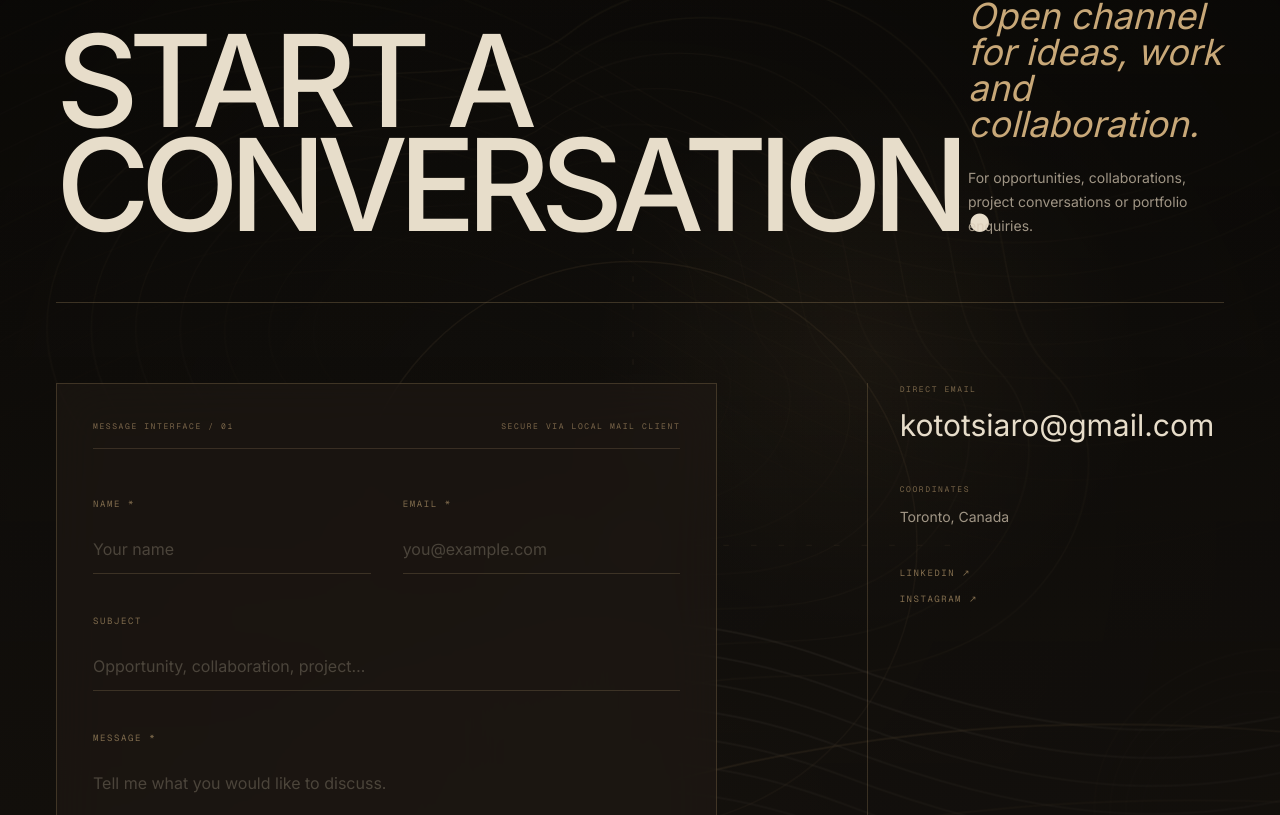
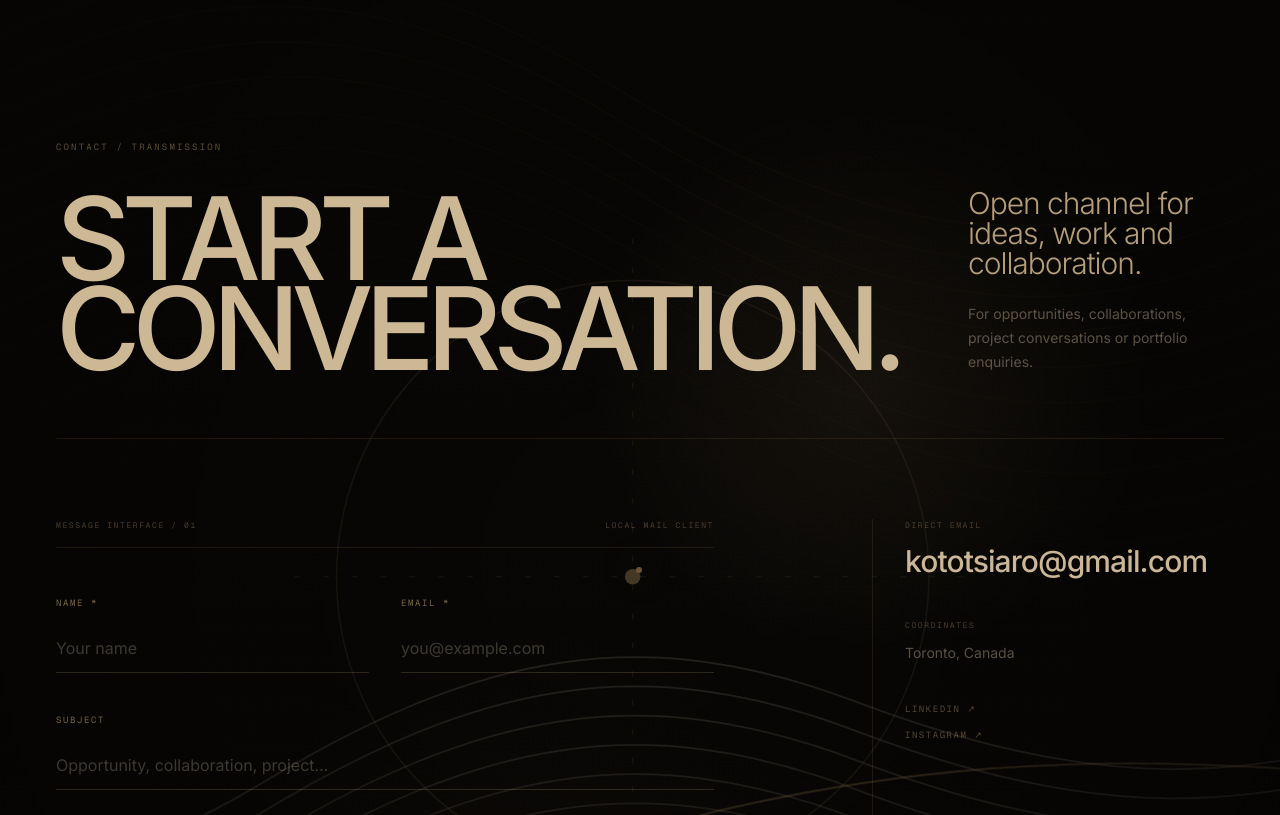
Before and after one commit to Mercy1o/tsiaro-portfolio, a Next.js app: page /contact in a window 1280 px wide. Shown: the part 185-1000 px from the top of the page. Built offline with nearby package versions, Linux system fonts and the light colour scheme.

Commit message:
refactor: blend contact page into continuous dark terrain

```diff
--- a/app/contact/page.tsx
+++ b/app/contact/page.tsx
@@ -10,55 +10,49 @@ export const metadata: Metadata = {
 
 export default function ContactPage() {
   return (
-    <main className="relative min-h-screen overflow-hidden bg-[#17130f] px-5 pb-20 pt-32 text-[#e7ddca] md:px-10 md:pb-28 md:pt-40 lg:px-14">
-      <AtmosphericTerrain variant="hybrid" tone="dark" className="opacity-90" />
-      <div className="absolute inset-0 bg-[linear-gradient(180deg,rgba(23,19,15,.18),rgba(23,19,15,.66)_56%,rgba(23,19,15,.9))]" />
+    <main className="relative min-h-screen overflow-hidden bg-[#090806] px-5 pb-20 pt-32 text-[#cbb798] md:px-10 md:pb-28 md:pt-40 lg:px-14">
+      <AtmosphericTerrain variant="liquid" tone="dark" className="fixed inset-0 opacity-55" />
+      <div className="fixed inset-x-0 top-0 h-44 bg-gradient-to-b from-[#070706] via-[#070706]/76 to-transparent" />
+      <div className="fixed inset-x-0 bottom-0 h-48 bg-gradient-to-t from-[#070706] via-[#070706]/72 to-transparent" />
 
       <div className="relative z-10 mx-auto max-w-[1600px]">
-        <header className="grid gap-12 border-b border-[#c8a878]/25 pb-16 md:grid-cols-12 md:items-end">
+        <header className="grid min-h-[58vh] gap-12 border-b border-[#a98758]/14 pb-16 md:grid-cols-12 md:items-end">
           <div className="md:col-span-9">
-            <p className="font-mono text-[9px] uppercase tracking-[.24em] text-[#c8a878]/68">CONTACT / TRANSMISSION</p>
-            <h1 className="resonance-title mt-10 max-w-[1450px] text-[#e7ddca]">
-              Start a<br />conversation.
-            </h1>
+            <p className="font-mono text-[9px] uppercase tracking-[.24em] text-[#987d59]/58">CONTACT / TRANSMISSION</p>
+            <h1 className="mt-10 max-w-[1450px] text-[clamp(4rem,9vw,9.5rem)] font-medium uppercase leading-[.78] tracking-[-.07em] text-[#cdb896]">Start a<br />conversation.</h1>
           </div>
           <div className="md:col-span-3">
-            <p className="font-editorial text-3xl italic leading-[1] text-[#c8a878] md:text-4xl">Open channel for ideas, work and collaboration.</p>
-            <p className="mt-6 max-w-md text-sm leading-6 text-[#d8cbb6]/72">For opportunities, collaborations, project conversations or portfolio enquiries.</p>
+            <p className="text-2xl font-light leading-[1] tracking-[-.035em] text-[#b39d7b] md:text-3xl">Open channel for ideas, work and collaboration.</p>
+            <p className="mt-6 max-w-md text-sm leading-6 text-[#978872]/58">For opportunities, collaborations, project conversations or portfolio enquiries.</p>
           </div>
         </header>
 
-        <div className="grid gap-12 py-14 md:grid-cols-12 md:py-20">
-          <div className="border border-[#c8a878]/22 bg-[#211b15]/58 p-6 backdrop-blur-xl md:col-span-7 md:p-9">
-            <div className="mb-10 flex justify-between border-b border-[#c8a878]/18 pb-4 font-mono text-[8px] uppercase tracking-[.2em] text-[#c8a878]/55">
+        <div className="grid gap-14 py-14 md:grid-cols-12 md:py-20">
+          <div className="md:col-span-7">
+            <div className="mb-10 flex justify-between border-b border-[#a98758]/14 pb-4 font-mono text-[8px] uppercase tracking-[.2em] text-[#8e7657]/48">
               <span>Message interface / 01</span>
-              <span>Secure via local mail client</span>
+              <span>Local mail client</span>
             </div>
             <ContactForm />
           </div>
 
-          <aside className="flex flex-col justify-between gap-12 border-t border-[#c8a878]/22 pt-8 md:col-span-4 md:col-start-9 md:border-l md:border-t-0 md:pl-8 md:pt-0">
+          <aside className="flex flex-col justify-between gap-12 border-t border-[#a98758]/14 pt-8 md:col-span-4 md:col-start-9 md:border-l md:border-t-0 md:pl-8 md:pt-0">
             <div className="space-y-10">
               <div>
-                <p className="font-mono text-[8px] uppercase tracking-[.2em] text-[#c8a878]/55">Direct email</p>
-                <a
-                  href={`mailto:${siteConfig.email}`}
-                  className="mt-3 block break-all font-editorial text-3xl text-[#e7ddca] underline decoration-[#c8a878]/30 underline-offset-8 transition-colors hover:text-[#c8a878]"
-                >
-                  {siteConfig.email}
-                </a>
+                <p className="font-mono text-[8px] uppercase tracking-[.2em] text-[#8e7657]/48">Direct email</p>
+                <a href={`mailto:${siteConfig.email}`} className="mt-3 block break-all text-2xl font-medium tracking-[-.03em] text-[#bca786] transition-colors hover:text-[#cfb58d] md:text-3xl">{siteConfig.email}</a>
               </div>
               <div>
-                <p className="font-mono text-[8px] uppercase tracking-[.2em] text-[#c8a878]/55">Coordinates</p>
-                <p className="mt-3 text-sm text-[#d8cbb6]/72">{siteConfig.location}</p>
+                <p className="font-mono text-[8px] uppercase tracking-[.2em] text-[#8e7657]/48">Coordinates</p>
+                <p className="mt-3 text-sm text-[#958671]/58">{siteConfig.location}</p>
               </div>
-              <div className="flex flex-col gap-3 font-mono text-[9px] uppercase tracking-[.17em] text-[#c8a878]/62">
-                <a href={siteConfig.social.linkedin} target="_blank" rel="noreferrer" className="hover:text-[#e7ddca]">LinkedIn ↗</a>
-                <a href={siteConfig.social.instagram} target="_blank" rel="noreferrer" className="hover:text-[#e7ddca]">Instagram ↗</a>
+              <div className="flex flex-col gap-3 font-mono text-[9px] uppercase tracking-[.17em] text-[#937857]/56">
+                <a href={siteConfig.social.linkedin} target="_blank" rel="noreferrer" className="hover:text-[#c3ad89]">LinkedIn ↗</a>
+                <a href={siteConfig.social.instagram} target="_blank" rel="noreferrer" className="hover:text-[#c3ad89]">Instagram ↗</a>
               </div>
             </div>
 
-            <div className="border-t border-[#c8a878]/18 pt-5 font-mono text-[8px] uppercase leading-5 tracking-[.2em] text-[#c8a878]/42">
+            <div className="border-t border-[#a98758]/14 pt-5 font-mono text-[8px] uppercase leading-5 tracking-[.2em] text-[#7e694f]/42">
               <p>System status / available</p>
               <p>Response channel / email</p>
             </div>
```
